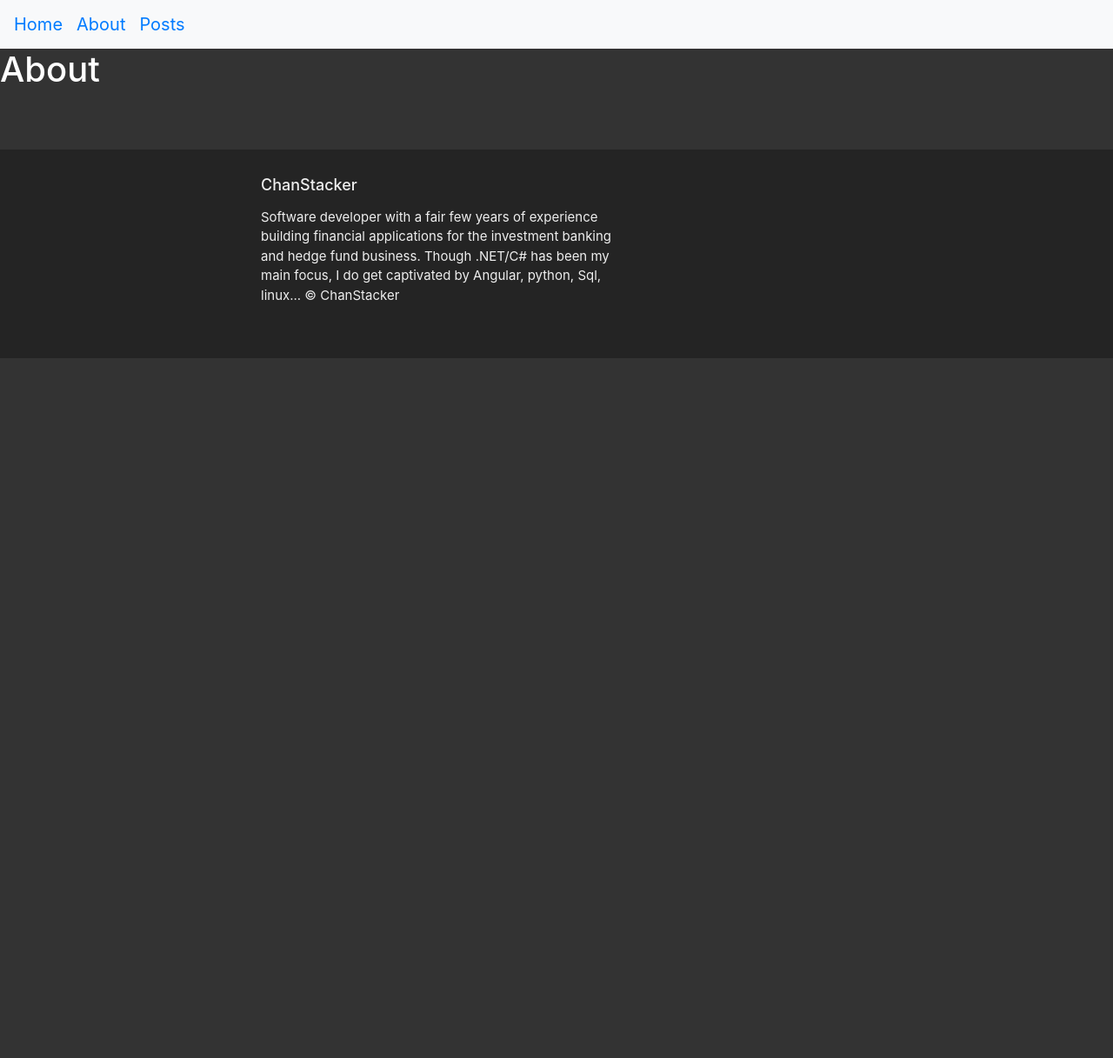
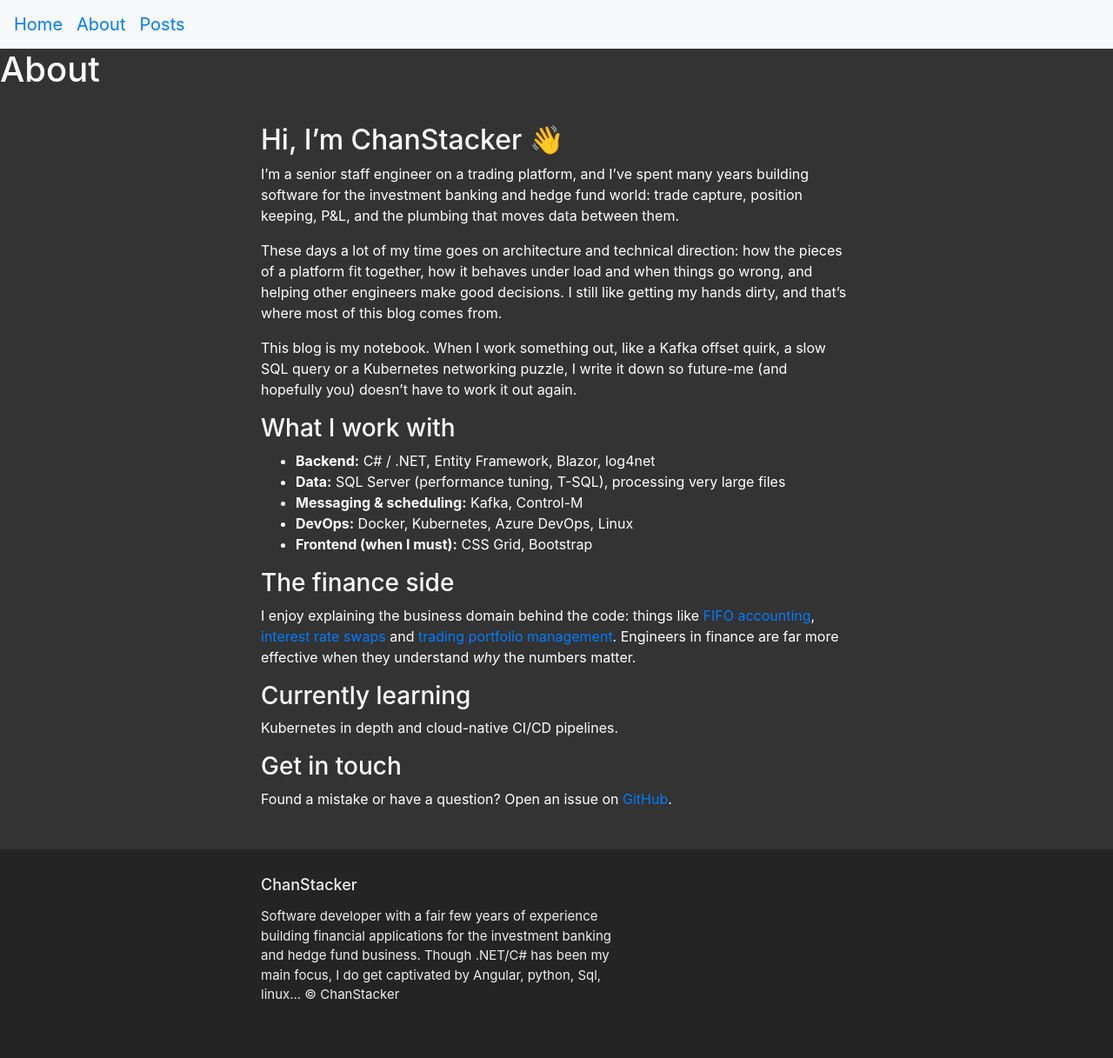
Before and after one commit to ChanStacker/chanstacker.github.io, a Jekyll site: the page built from about.markdown, in a window 1280 px wide. Shown: the whole page at 87% size. Built offline with Jekyll 4.4.1, drawn with Linux system fonts in a browser that asks for light colours; before the commit the page ends 900 px from its top, so only the background shows below that.

Commit message:
Expand about page
Co-Authored-By: Claude Opus 5.5 <noreply@anthropic.com>

```diff
--- a/about.markdown
+++ b/about.markdown
@@ -3,3 +3,43 @@ layout: default
 title: About
 permalink: /about/
 ---
+
+## Hi, I'm ChanStacker 👋
+
+I'm a senior staff engineer on a trading platform, and I've spent many years building
+software for the investment banking and hedge fund world: trade capture, position keeping,
+P&L, and the plumbing that moves data between them.
+
+These days a lot of my time goes on architecture and technical direction: how the pieces
+of a platform fit together, how it behaves under load and when things go wrong, and helping
+other engineers make good decisions. I still like getting my hands dirty, and that's where
+most of this blog comes from.
+
+This blog is my notebook. When I work something out, like a Kafka offset quirk, a slow SQL
+query or a Kubernetes networking puzzle, I write it down so future-me (and hopefully you)
+doesn't have to work it out again.
+
+### What I work with
+
+- **Backend:** C# / .NET, Entity Framework, Blazor, log4net
+- **Data:** SQL Server (performance tuning, T-SQL), processing very large files
+- **Messaging & scheduling:** Kafka, Control-M
+- **DevOps:** Docker, Kubernetes, Azure DevOps, Linux
+- **Frontend (when I must):** CSS Grid, Bootstrap
+
+### The finance side
+
+I enjoy explaining the business domain behind the code: things like
+[FIFO accounting]({% post_url 2022-01-31-intradyfifo %}),
+[interest rate swaps]({% post_url 2023-02-07-InterestRateSwaps %}) and
+[trading portfolio management]({% post_url 2023-02-22-tradingportfoliomanagement %}).
+Engineers in finance are far more effective when they understand *why* the numbers matter.
+
+### Currently learning
+
+Kubernetes in depth and cloud-native CI/CD pipelines.
+
+### Get in touch
+
+Found a mistake or have a question? Open an issue on
+[GitHub](https://github.com/ChanStacker/chanstacker.github.io/issues).
```
